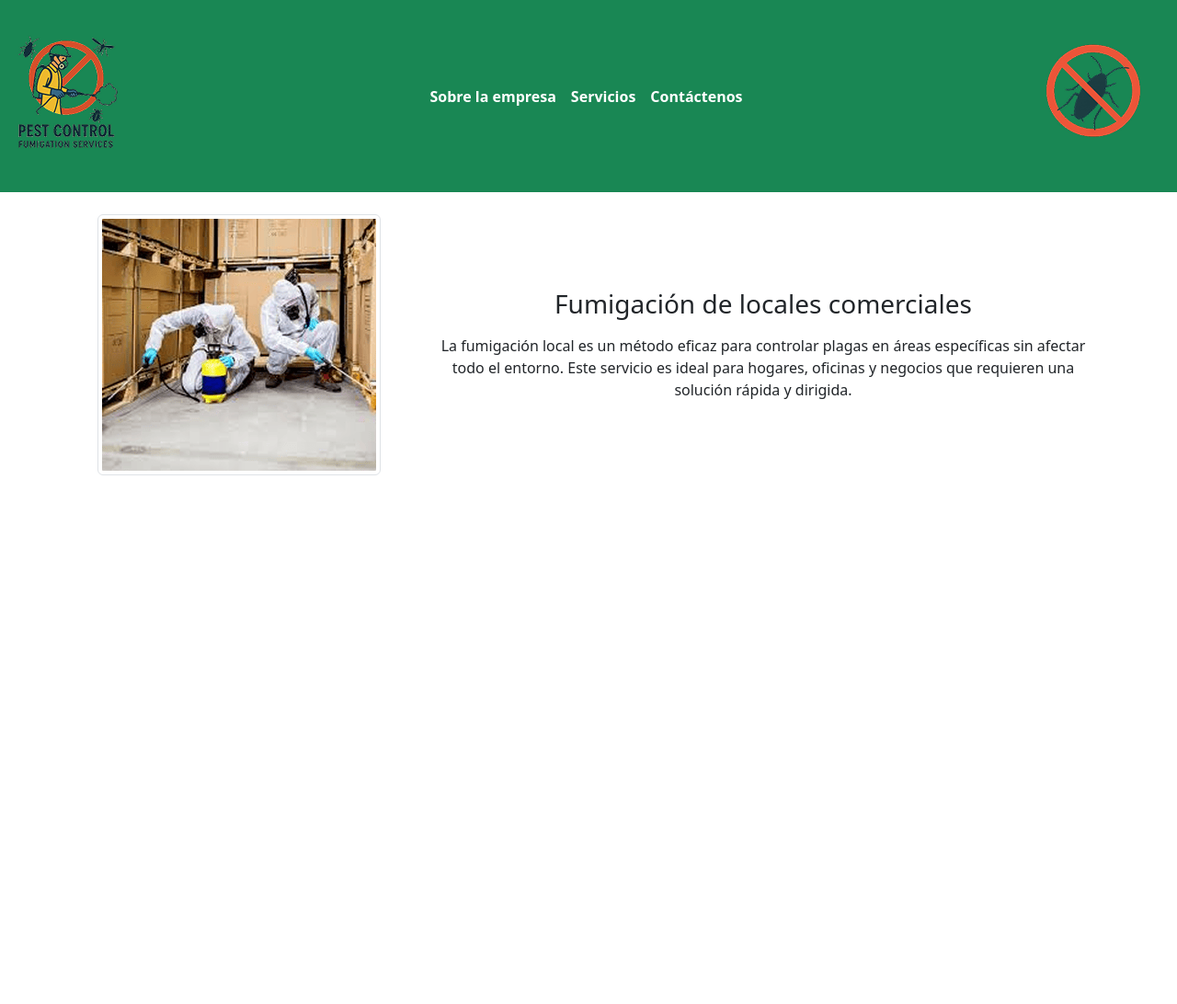
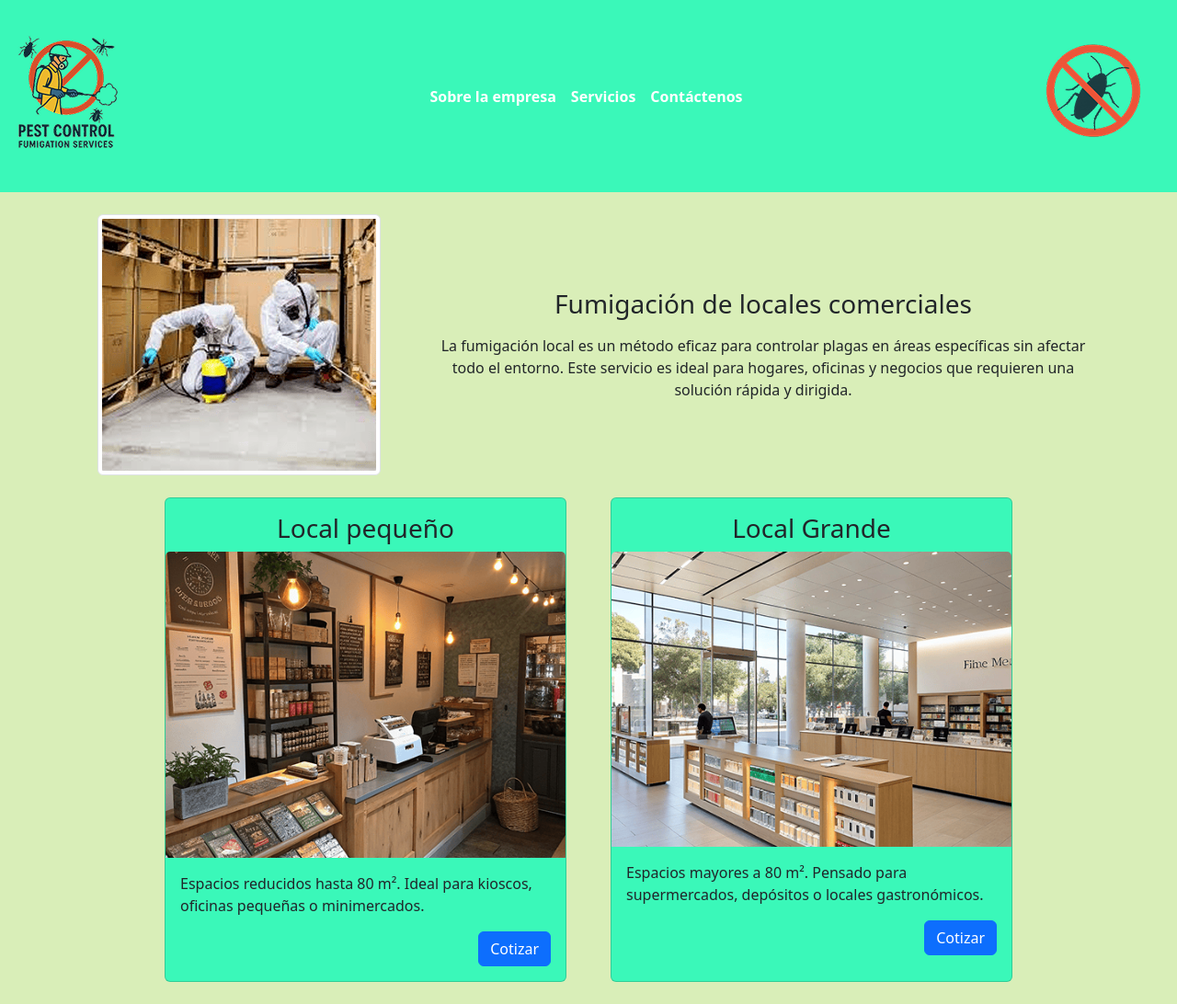
Before and after one commit to Araceli-Barrientos/Fumigacion2, a plain HTML site: page paginas/fumigacionLocal.html in a window 1280 px wide. Shown: the whole page at 92% size. Before the commit the page ends 800 px from the top, so only its background shows below. Drawn offline with nearby package versions, Linux system fonts and the light colour scheme.

Commit message:
termine el secction

```diff
--- a/paginas/fumigacionLocal.html
+++ b/paginas/fumigacionLocal.html
@@ -14,12 +14,17 @@
     <title>Fumicacion Local</title>
 </head>
 
+<style>
+  .bg-celeste-agua {
+    background-color: #d9eeb8;
+  }
+</style>
 
-<body>
+<body class="bg-celeste-agua">
 
     <main>
-        <nav class="navbar navbar-expand-lg bg-success">
-            <div class="container-fluid bg-success">
+        <nav class="navbar navbar-expand-lg bg-verde-agua">
+            <div class="container-fluid bg-verde-agua">
                 <a class="navbar-brand" href="#">
                     <img src="../assets/logo-pest control.png" alt="Logo">
                 </a>
@@ -58,14 +63,16 @@
 
                     <!-- Imagen a la izquierda -->
                     <div class="col-md-4 text-center">
-      <img src="../assets/fumugacionLocal(1).png" class="img-fluid img-thumbnail rounded" alt="Fumigación local">
+                        <img src="../assets/fumugacionLocal(1).png" class="img-fluid img-thumbnail rounded"
+                            alt="Fumigación local">
                     </div>
 
                     <!-- Texto a la derecha -->
                     <div class="col-md-8 text-center">
                         <h1 class="h3 mb-3">Fumigación de locales comerciales</h1>
                         <p class="mb-0">
-        La fumigación local es un método eficaz para controlar plagas en áreas específicas sin afectar
+                            La fumigación local es un método eficaz para controlar plagas en áreas específicas sin
+                            afectar
                             todo el entorno. Este servicio es ideal para hogares, oficinas y negocios que requieren una
                             solución rápida y dirigida.
                         </p>
@@ -77,6 +84,55 @@
 
         </section>
 
+        <section class="container my-4 ">
+            <!-- Color personalizado -->
+            <style>
+                .bg-verde-agua {
+                    background-color: #3af8b9;
+                    /* verde agua (aquamarine) */
+                }
+            </style>
+
+            <!-- Aumento del espacio entre columnas con g-5 -->
+            <div class="row justify-content-center g-5">
+
+                <!-- Primera tarjeta -->
+                <div class="col-md-5 g-5">
+                    <div class="card bg-verde-agua text-dark h-100">
+                        <h3 class="card-title text-center mt-3">Local pequeño</h3>
+                        <img src="../assets/LocalPequeño(1).png" class="card-img-top" alt="Local pequeño">
+                        <div class="card-body">
+                            <p class="card-text">
+                                Espacios reducidos hasta 80 m². Ideal para kioscos, oficinas pequeñas o minimercados.
+                            </p>
+                            <div class="text-end">
+                                <a href="#" class="btn btn-primary">Cotizar</a>
+                            </div>
+                        </div>
+                    </div>
+                </div>
+
+                <!-- Segunda tarjeta -->
+                <div class="col-md-5 g-5">
+                    <div class="card bg-verde-agua text-dark h-100">
+                        <h3 class="card-title text-center mt-3">Local Grande</h3>
+                        <img src="../assets/LocalGrande(1).png" class="card-img-top" alt="Local mediano">
+                        <div class="card-body">
+                            <p class="card-text">
+                                Espacios mayores a 80 m². Pensado para supermercados, depósitos o locales gastronómicos.
+                            </p>
+                            <div class="text-end">
+                                <a href="#" class="btn btn-primary">Cotizar</a>
+                            </div>
+                        </div>
+                    </div>
+                </div>
+
+            </div>
+        </section>
+
+
+
     </main>
 
 
```
Lines whose indentation alone changed are shown as unchanged.
